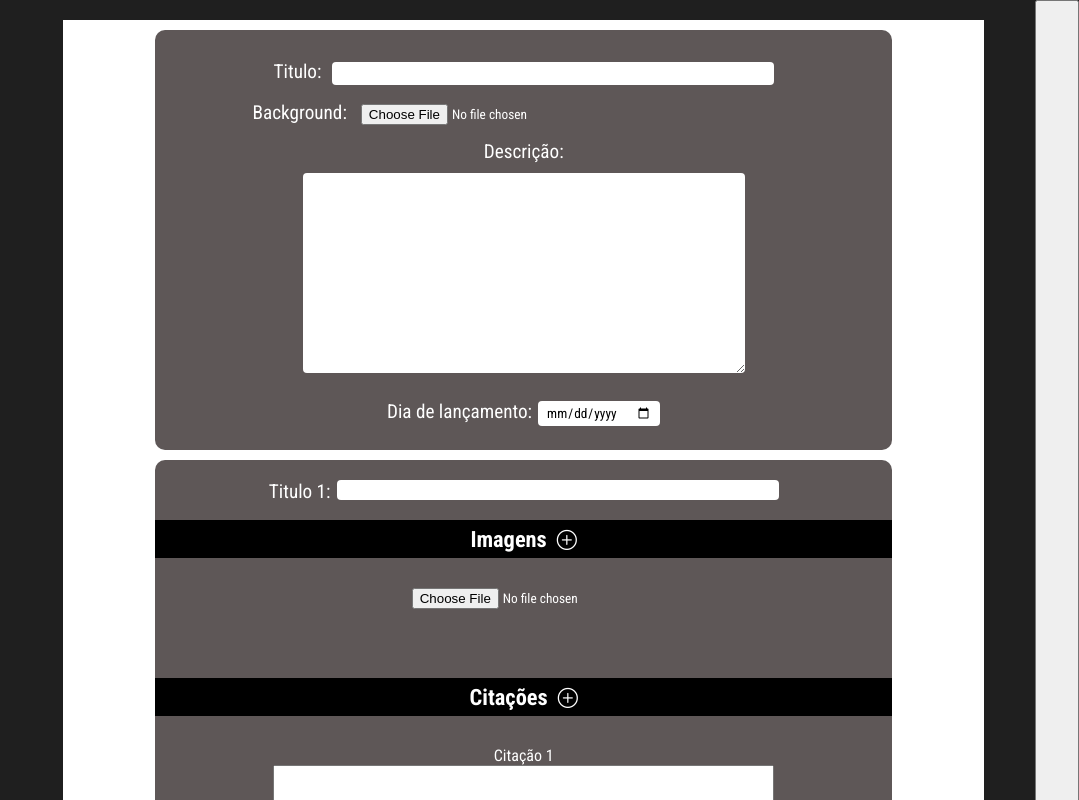
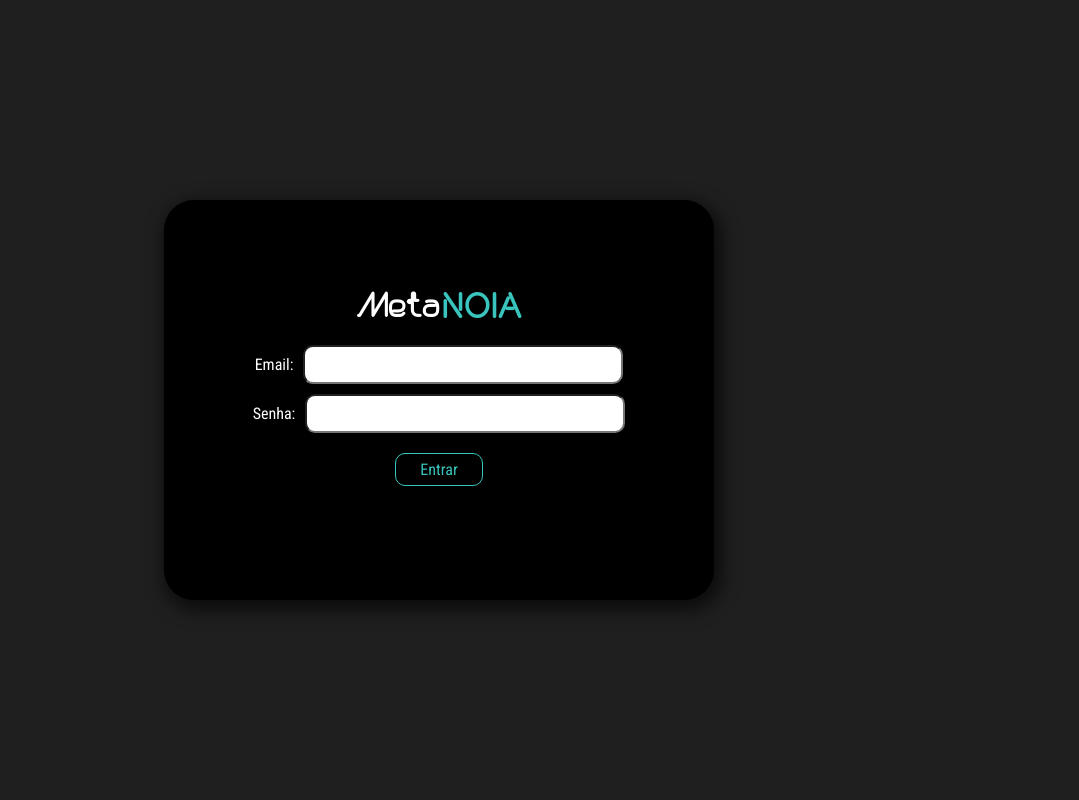
Before and after one commit to vicemanu/admin-metanoia, a React (Vite) app: page / in a window 1280 px wide. Shown: the top 800 px of the page, without its empty margins (201-1280 px from the left). Built offline with nearby package versions, Linux system fonts and the light colour scheme.

Commit message:
criando o login

```diff
--- a/app.css
+++ /dev/null
@@ -1,40 +0,0 @@
-@font-face {
-    font-family: 'BeonMedium';
-    src: url(/fontes/BeonMedium-6d51.otf);
-    src: url(/fontes/BeonMedium-7Z34.ttf);
-}
-
-@font-face {
-    font-family: 'Neoncity';
-    src: url(/fontes/NeoncityDisplay-MVVLv.otf);
-}
-
-
-:root {
-    --cor1: #02111B;
-    --cor2: #FECEE9;
-    --cor3: #008DC3;
-    --cor4: #39C4BD;
-    --cor5: #1f1f1f;
-
-    --cor1mod: #02121d;
-
-    --Neoncity: 'Neoncity';
-    --BeonMedium: 'BeonMedium';
-}
-
-
-* {
-    margin: 0px;
-    padding: 0px;
-    box-sizing: border-box;
-    font-family: 'Roboto Condensed', sans-serif;
-}
-
-body {
-    background-color: var(--cor5);
-}
-
-button {
-    cursor: pointer;
-}
--- a/index.css
+++ /dev/null
@@ -1,69 +0,0 @@
-:root {
-  font-family: Inter, system-ui, Avenir, Helvetica, Arial, sans-serif;
-  line-height: 1.5;
-  font-weight: 400;
-
-  color-scheme: light dark;
-  color: rgba(255, 255, 255, 0.87);
-  background-color: #242424;
-
-  font-synthesis: none;
-  text-rendering: optimizeLegibility;
-  -webkit-font-smoothing: antialiased;
-  -moz-osx-font-smoothing: grayscale;
-  -webkit-text-size-adjust: 100%;
-}
-
-a {
-  font-weight: 500;
-  color: #646cff;
-  text-decoration: inherit;
-}
-a:hover {
-  color: #535bf2;
-}
-
-body {
-  margin: 0;
-  display: flex;
-  place-items: center;
-  min-width: 320px;
-  min-height: 100vh;
-}
-
-h1 {
-  font-size: 3.2em;
-  line-height: 1.1;
-}
-
-button {
-  border-radius: 8px;
-  border: 1px solid transparent;
-  padding: 0.6em 1.2em;
-  font-size: 1em;
-  font-weight: 500;
-  font-family: inherit;
-  background-color: #1a1a1a;
-  cursor: pointer;
-  transition: border-color 0.25s;
-}
-button:hover {
-  border-color: #646cff;
-}
-button:focus,
-button:focus-visible {
-  outline: 4px auto -webkit-focus-ring-color;
-}
-
-@media (prefers-color-scheme: light) {
-  :root {
-    color: #213547;
-    background-color: #ffffff;
-  }
-  a:hover {
-    color: #747bff;
-  }
-  button {
-    background-color: #f9f9f9;
-  }
-}
--- a/src/App.jsx
+++ b/src/App.jsx
@@ -1,3 +1,4 @@
+import Router from './Router'
 import './app.css'
 import Admin from './pages/Admin'
 import Teste from './pages/Teste2'
@@ -5,8 +6,7 @@ import Teste from './pages/Teste2'
 function App() {
   return(
     <>
-      <Admin/>
-      <Teste/>
+    <Router/>
     </>
   )
 }
--- a/src/Router.jsx
+++ b/src/Router.jsx
@@ -1,18 +1,13 @@
 import { Routes, Route } from "react-router-dom";
-import Home from "./pages/Home";
-import Artigospage from "./pages/Artigospage";
-import Artigo from "./pages/Artigo";
 import Admin from "./pages/Admin";
+import Login from "./pages/Login";
 
 
 export default function Router() {
   return(
     <Routes>
-        <Route path="/" element={<Home/>}  />
-        <Route path="/artigos" element={<Artigospage/>}/>
-        <Route path="/artigo/:slug" element={<Artigo/>}/>
+        <Route path="/" element={<Login/>}  />
         <Route path="/admin" element={<Admin/>}/>
-
         {/* Criar pagina do 404 não encontrado */}
     </Routes>
   )
--- /dev/null
+++ b/src/components/Logo/index.jsx
@@ -0,0 +1,9 @@
+import './logo.css'
+
+export default function Logo() {
+    return (
+        <strong className='logo'>
+            Meta<span className='logo__noia'>noia</span>
+        </strong>
+    )
+}
--- /dev/null
+++ b/src/components/Logo/logo.css
@@ -0,0 +1,22 @@
+@font-face {
+    font-family: 'BeonMedium';
+    src: url(/fontes/BeonMedium-6d51.otf);
+    src: url(/fontes/BeonMedium-7Z34.ttf);
+}
+
+@font-face {
+    font-family: 'Neoncity';
+    src: url(/fontes/NeoncityDisplay-MVVLv.otf);
+}
+
+.logo {
+    color: white;
+    font-family: 'Neoncity';
+    text-shadow: 0px 0px 4px black;
+}
+
+.logo__noia {
+    color: #39C4BD;
+    font-family: 'BeonMedium';
+    margin: -5;
+}
--- /dev/null
+++ b/src/pages/Login/index.jsx
@@ -0,0 +1,15 @@
+import Logo from '../../components/Logo'
+import './login.css'
+
+export default function Login() {
+    return(
+        <div className='login'>
+            <form className='login--form' action="">
+                <Logo/>
+                <label htmlFor="">Email:<input type="email" /></label>
+                <label htmlFor="">Senha:<input type="password" /></label>
+                <button type='submit'>Entrar</button>
+            </form>
+        </div>
+    )
+}
--- /dev/null
+++ b/src/pages/Login/login.css
@@ -0,0 +1,54 @@
+.login {
+    display: flex;
+    align-items: center;
+    justify-content: center;
+    height: 100vh;
+}
+
+.login--form {
+    width: 550px;
+    height: 400px;
+    background-color: black;
+    color: white;
+    border-radius: 30px;
+    box-shadow: 4px 6px 18px 4px rgba(0, 0, 0, 0.637);
+    display: flex;
+    flex-direction: column;
+    text-align: center;
+    justify-content: center;
+    align-items: center;
+}
+
+.login--form strong {
+    font-size: 2.2em;
+    margin-bottom: 16px;
+    margin-top: -30px;
+}
+.login--form label {
+    width: 400px;
+}
+
+.login--form label input {
+    width: 80%;
+    font-size: 1em;
+    border-radius: 10px;
+    margin-bottom: 10px;
+    padding: 8px;
+    margin-left: 10px;
+}
+
+.login--form button {
+    font-size: 1em;
+    padding: 6px 24px;
+    border-radius: 10px;
+    border: 1px solid #39C4BD;
+    color: #39C4BD;
+    background-color: rgba(0, 0, 0, 0.76);
+    transition: all 0.5s;
+    margin-top: 10px;
+}
+.login--form button:hover {
+    border: 1px solid white;
+    color: white;
+    background-color: rgba(0, 0, 0, 0.76);
+}
```
Also changed, not shown: App.jsx (deleted, +0 -14 lines), Router.jsx (deleted, +0 -19 lines), firebase.jsx (deleted, +0 -18 lines), main.jsx (deleted, +0 -12 lines).
